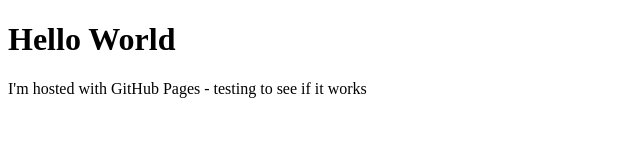
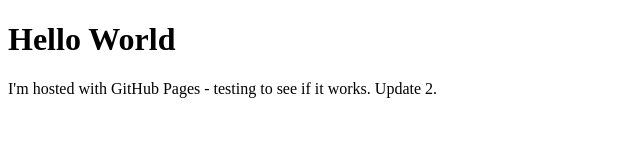
Before and after one commit to mk-w/mk-w.github.io, a plain HTML site: page index.html in a window 1280 px wide. Shown: the full height of the page, 0-640 px from the left. Drawn offline with Linux system fonts and the light colour scheme.

Commit message:
Update index.html

```diff
--- a/index.html
+++ b/index.html
@@ -2,6 +2,6 @@
 <html>
 <body>
 <h1>Hello World</h1>
-<p>I'm hosted with GitHub Pages - testing to see if it works</p>
+<p>I'm hosted with GitHub Pages - testing to see if it works. Update 2.</p>
 </body>
 </html>
```
